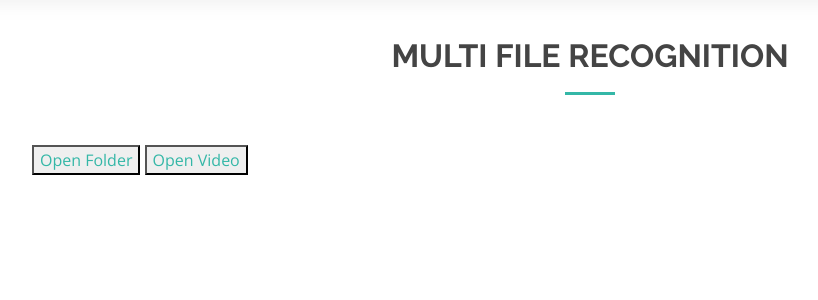
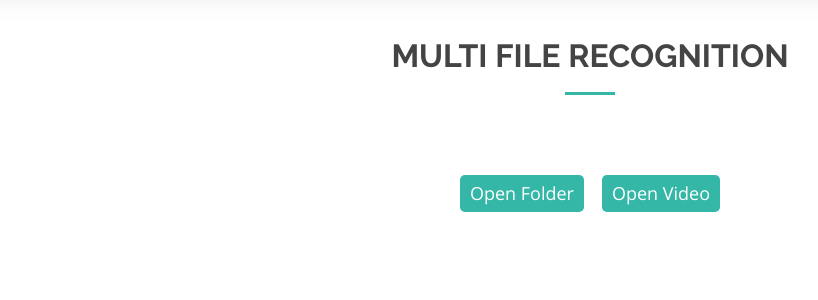
Before and after one commit to vignesh-krd/Face_Recognition, a Django app: page /multi_file in a window 1280 px wide. Shown: the part 73-373 px from the top of the page, without its empty margins (50-868 px from the left). Run offline with Django 4.2, Linux system fonts and the light colour scheme; some libraries are stand-ins or nearby versions.

Commit message:
After Pre recorded bug fixing

```diff
--- a/FaceRecogniser/urls.py
+++ b/FaceRecogniser/urls.py
@@ -5,7 +5,7 @@ from . import views
 
 urlpatterns = [
     path('', views.index, name="index"),
-    path('home', views.home, name="home"),
+#     path('home', views.home, name="home"),
     path('index', views.index, name="index"),
     path('about', views.about, name="about"),
     path('live_recognition', views.live_recognition, name="live_recognition"),
--- a/FaceRecogniser/views.py
+++ b/FaceRecogniser/views.py
@@ -17,9 +17,9 @@ is_single = True
 is_file = False
 
 
-def home(request):
-    response = "Hiiiiiii"
-    return StreamingHttpResponse(response, content_type="text/plain")
+# def home(request):
+#     response = "Hiiiiiii"
+#     return StreamingHttpResponse(response, content_type="text/plain")
 
 
 def index(request):
--- a/static/css/style.css
+++ b/static/css/style.css
@@ -1295,6 +1295,23 @@ section {
   }
 }
 
+.btn-open {
+  border-radius: 5px;
+  background-color: #34b7a7;
+  outline: none;
+  border: none;
+  padding: 5px 10px 5px 10px;
+}
+
+.btn-open-text {
+  color: #fff;
+  font-size: 18px;
+}
+
+.btn-open-text:hover {
+  color: #fff;
+}
+
 /*--------------------------------------------------------------
 # Footer
 --------------------------------------------------------------*/
--- a/templates/MultiFace.html
+++ b/templates/MultiFace.html
@@ -86,8 +86,9 @@
         <div class="section-title">
           <h2>Multi Face Recogniton</h2>
         </div>
+        <div style="justify-content: center; display: flex; margin-top: 30px;">
           {% if not path %}
-        <button><a href="{% url 'live_open_directory' %}">Open Folder</button>
+          <button class="btn-open"><a href="{% url 'live_open_directory' %}" class="btn-open-text">Open Folder</button>
           {% endif %}
           {% if path %}
           <div style="justify-content: center; display: flex; margin-top: 30px;">
--- a/templates/Multifile.html
+++ b/templates/Multifile.html
@@ -84,15 +84,17 @@
                 <div class="section-title">
                     <h2>Multi File recognition</h2>
                 </div>
-                {% if not path %}
-                <button><a href="{% url 'rec_open_directory' %}">Open Folder</button>
-                {% endif %}
-                {% if not video_path %}
-                <button><a href="{% url 'dir_open_video' %}">Open Video</button>
-                {% endif %}
-                {% if path and video_path %}
                 <div style="justify-content: center; display: flex; margin-top: 30px;">
-                    <button><a href="{% url 'rec_feed' %}">Go</a></button>
+                    {% if not path %}
+                    <button class="btn-open"><a href="{% url 'rec_open_directory' %} " class="btn-open-text">Open
+                            Folder</button>&emsp;
+                    {% endif %}
+                    {% if not video_path %}
+                    <button class="btn-open"><a href="{% url 'dir_open_video' %}" class="btn-open-text">Open
+                            Video</button>
+                    {% endif %}
+                    {% if path and video_path %}
+                    <button class="btn-open"><a href="{% url 'rec_feed' %}" class="btn-open-text">Go</a></button>
                 </div>
                 <pre>{{ face_details_list }}</pre>
                 {% endif %}
--- a/templates/SingleFace.html
+++ b/templates/SingleFace.html
@@ -85,8 +85,9 @@
         <div class="section-title">
           <h2>Single Face recognition</h2>
         </div>
+        <div style="justify-content: center; display: flex; margin-top: 30px;">
           {% if not path %}
-        <button><a href="{% url 'live_open_file' %}">Open File</button>
+          <button class="btn-open"><a href="{% url 'live_open_file' %}" class="btn-open-text">Open File</button>
           {% endif %}
           {% if path %}
           <div style="justify-content: center; display: flex; margin-top: 30px;">
```
Also changed, not shown: templates/Singlefile.html (+10 -9 lines). Lines whose indentation alone changed are shown as unchanged.
